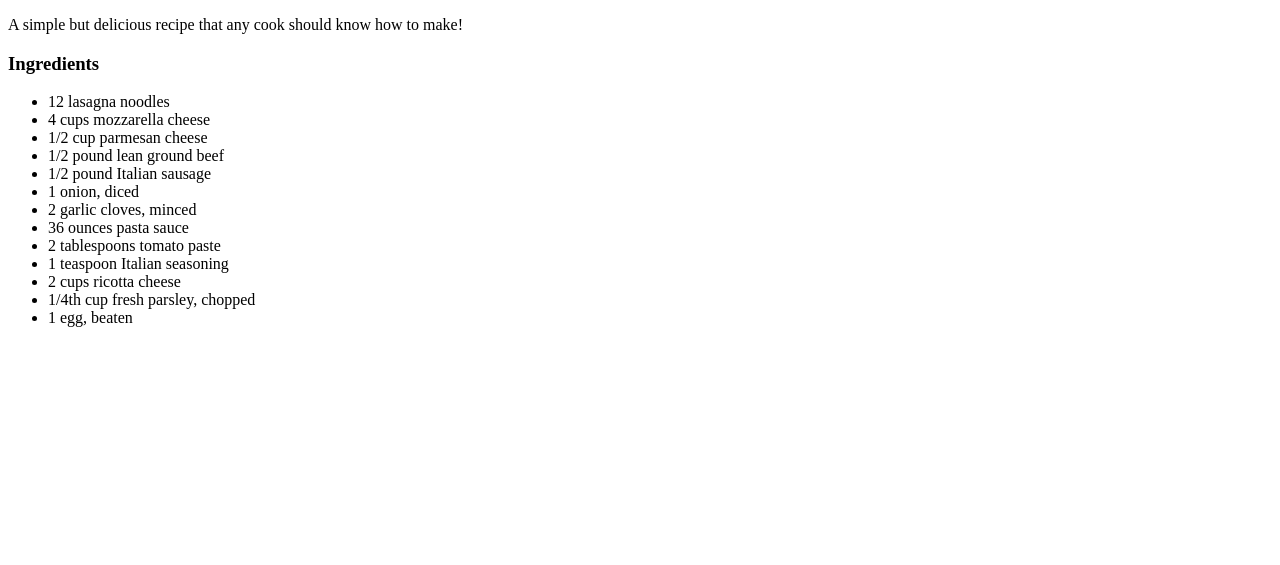
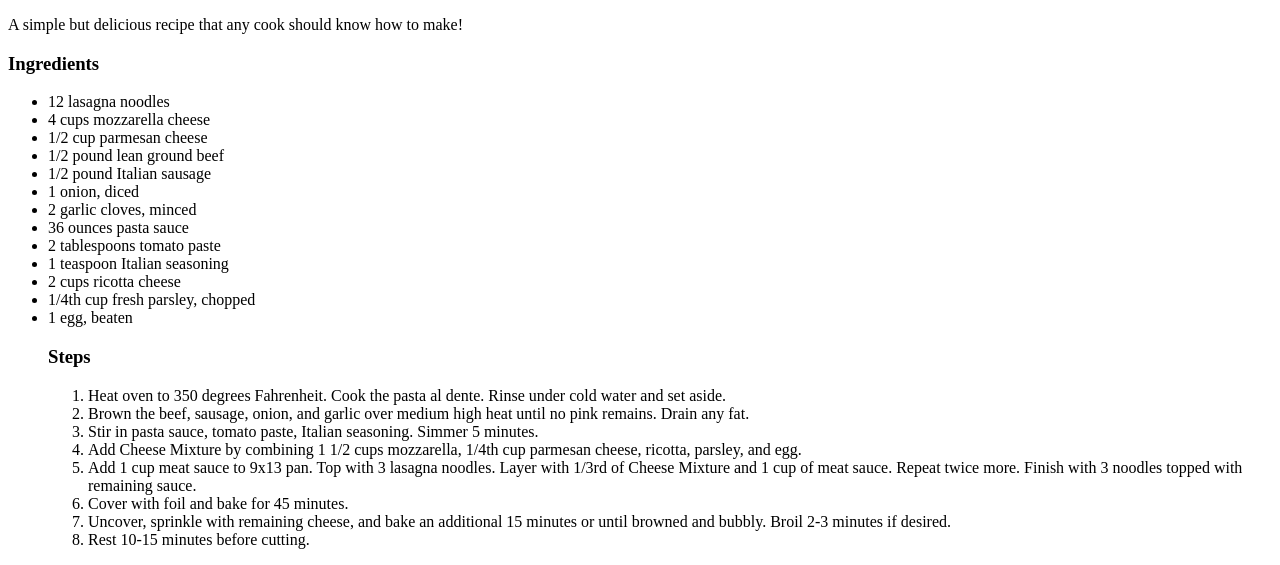
Before and after one commit to NAHammell/odin-recipes, a plain HTML site: page recipes/lasagna.html in a window 1280 px wide. Shown: the part 240-805 px from the top of the page. Drawn offline with Linux system fonts and the light colour scheme.

Commit message:
Add list of steps to lasagna recipe

```diff
--- a/recipes/lasagna.html
+++ b/recipes/lasagna.html
@@ -28,6 +28,18 @@
             <li>2 cups ricotta cheese</li>
             <li>1/4th cup fresh parsley, chopped</li>
             <li>1 egg, beaten</li>
+
+            <h3>Steps</h3>
+            <ol>
+                <li>Heat oven to 350 degrees Fahrenheit. Cook the pasta al dente. Rinse under cold water and set aside.</li>
+                <li>Brown the beef, sausage, onion, and garlic over medium high heat until no pink remains. Drain any fat.</li>
+                <li>Stir in pasta sauce, tomato paste, Italian seasoning. Simmer 5 minutes.</li>
+                <li>Add Cheese Mixture by combining 1 1/2 cups mozzarella, 1/4th cup parmesan cheese, ricotta, parsley, and egg.</li>
+                <li>Add 1 cup meat sauce to 9x13 pan. Top with 3 lasagna noodles. Layer with 1/3rd of Cheese Mixture and 1 cup of meat sauce. Repeat twice more. Finish with 3 noodles topped with remaining sauce.</li>
+                <li>Cover with foil and bake for 45 minutes.</li>
+                <li>Uncover, sprinkle with remaining cheese, and bake an additional 15 minutes or until browned and bubbly. Broil 2-3 minutes if desired.</li>
+                <li>Rest 10-15 minutes before cutting.</li>
+            </ol>
         </ul>
     </body>
 </html>
```
